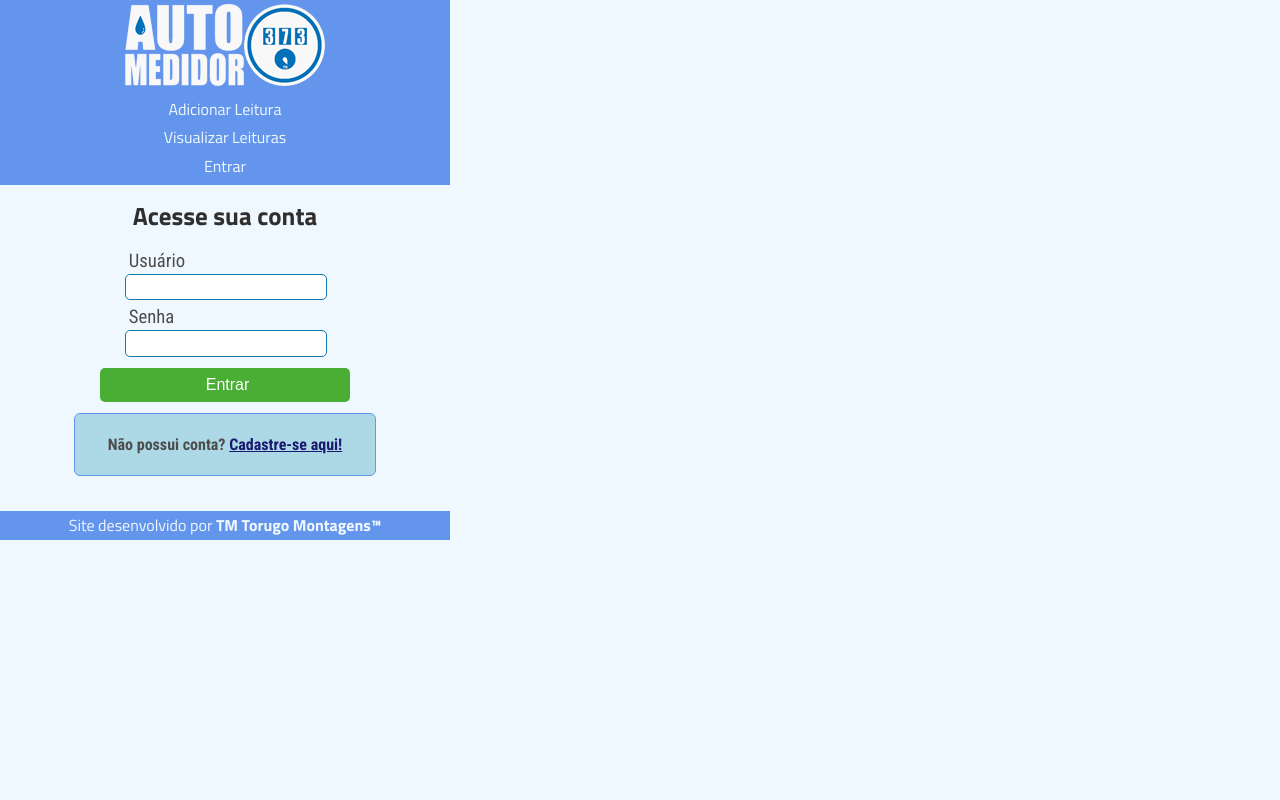
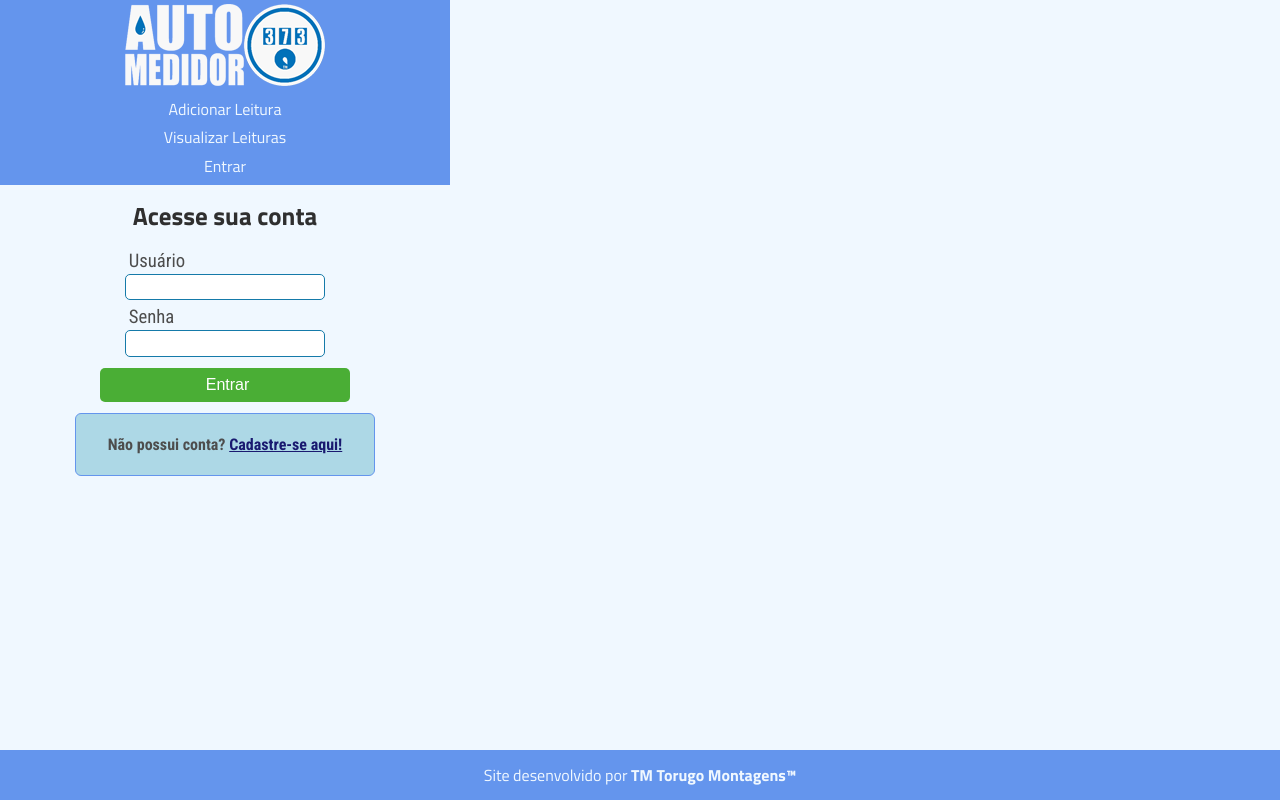
Before and after one commit to montanhadm/sel373, a Flask app: page / in a window 1280 px wide. Run offline with Flask 2, Linux system fonts and the light colour scheme.

Commit message:
v0.2.9b - Fix Footer Position

```diff
--- a/static/css/basic.css
+++ b/static/css/basic.css
@@ -1,7 +1,21 @@
+html {
+    height: 100%;
+    box-sizing: border-box;
+}
+
+*,
+*:before,
+*:after {
+  box-sizing: inherit;
+}
+
 body{
     font-family: "Roboto Condensed", Helvetica, Arial, sans-serif;
     background-color: aliceblue;
     max-width: 450px;
+    margin: 0;
+    padding-bottom: 5rem;
+    min-height: 100%;
 }
 
 h1 {
@@ -61,11 +75,10 @@ footer {
     color: aliceblue;
     text-align: center;
     font-family: "Titillium Web", Helvetica, Arial, sans-serif;
-}
-
-footer p {
-    padding-top: 5px;
-    padding-bottom: 5px;
+    position: absolute;
+    right: 0;
+    bottom: 0;
+    left: 0;
 }
 
 /*
```
